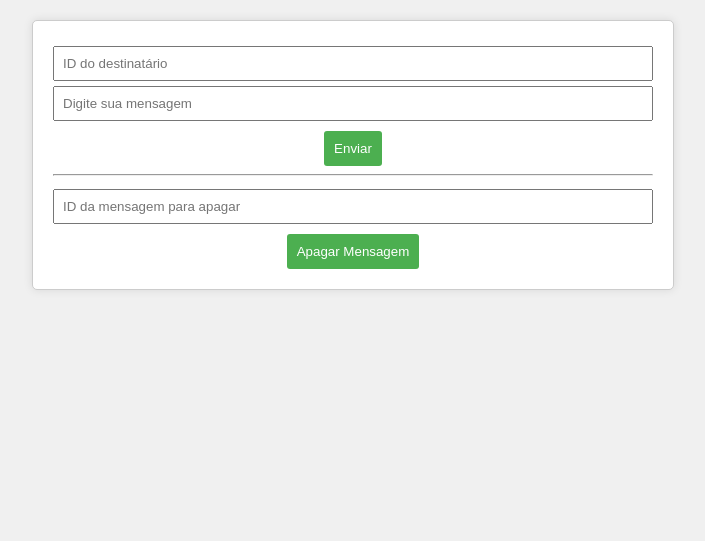
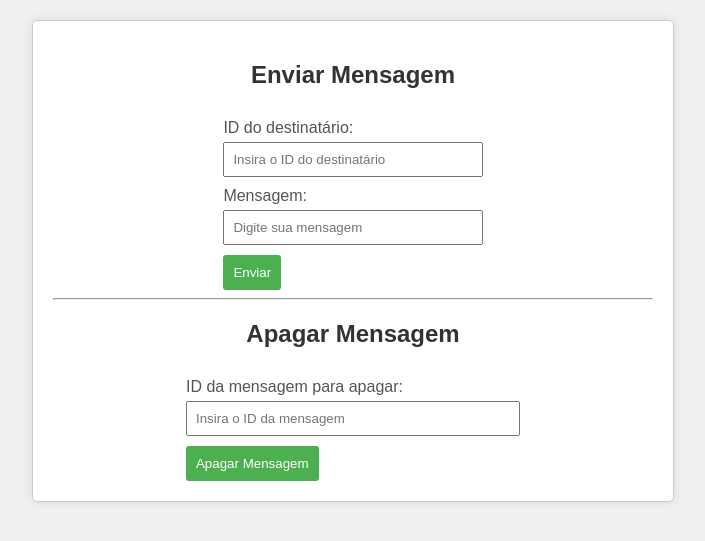
Before and after one commit to KacioSilva/API-SD, a Flask app: page / in a window 1280 px wide. Shown: the top 541 px of the page, without its empty margins (287-992 px from the left). Run offline with Flask 3, Linux system fonts and the light colour scheme.

Commit message:
update front

```diff
--- a/templates/index.html
+++ b/templates/index.html
@@ -4,17 +4,26 @@
     <meta charset="UTF-8">
     <meta name="viewport" content="width=device-width, initial-scale=1.0">
     <title>Chat App</title>
-    <link rel="stylesheet" href="estilo.css">
+    <link rel="stylesheet" href="../templates/estilo.css">
 </head>
 <body>
     <div id="chat-container">
         <div id="input-container">
-            <input type="text" id="recipient-id" placeholder="ID do destinatário">
-            <input type="text" id="message" placeholder="Digite sua mensagem">
-            <button onclick="sendMessage()">Enviar</button>
+            <h2>Enviar Mensagem</h2>
+            <form id="sendMessageForm">
+                <label for="recipient-id">ID do destinatário:</label>
+                <input type="text" id="recipient-id" placeholder="Insira o ID do destinatário">
+                <label for="message">Mensagem:</label>
+                <input type="text" id="message" placeholder="Digite sua mensagem">
+                <button type="button" onclick="sendMessage()">Enviar</button>
+            </form>
             <hr>
-            <input type="text" id="message-id-to-delete" placeholder="ID da mensagem para apagar">
-            <button onclick="deleteMessage()">Apagar Mensagem</button>
+            <h2>Apagar Mensagem</h2>
+            <form id="deleteMessageForm">
+                <label for="message-id-to-delete">ID da mensagem para apagar:</label>
+                <input type="text" id="message-id-to-delete" placeholder="Insira o ID da mensagem">
+                <button type="button" onclick="deleteMessage()">Apagar Mensagem</button>
+            </form>
         </div>
     </div>
 
```
